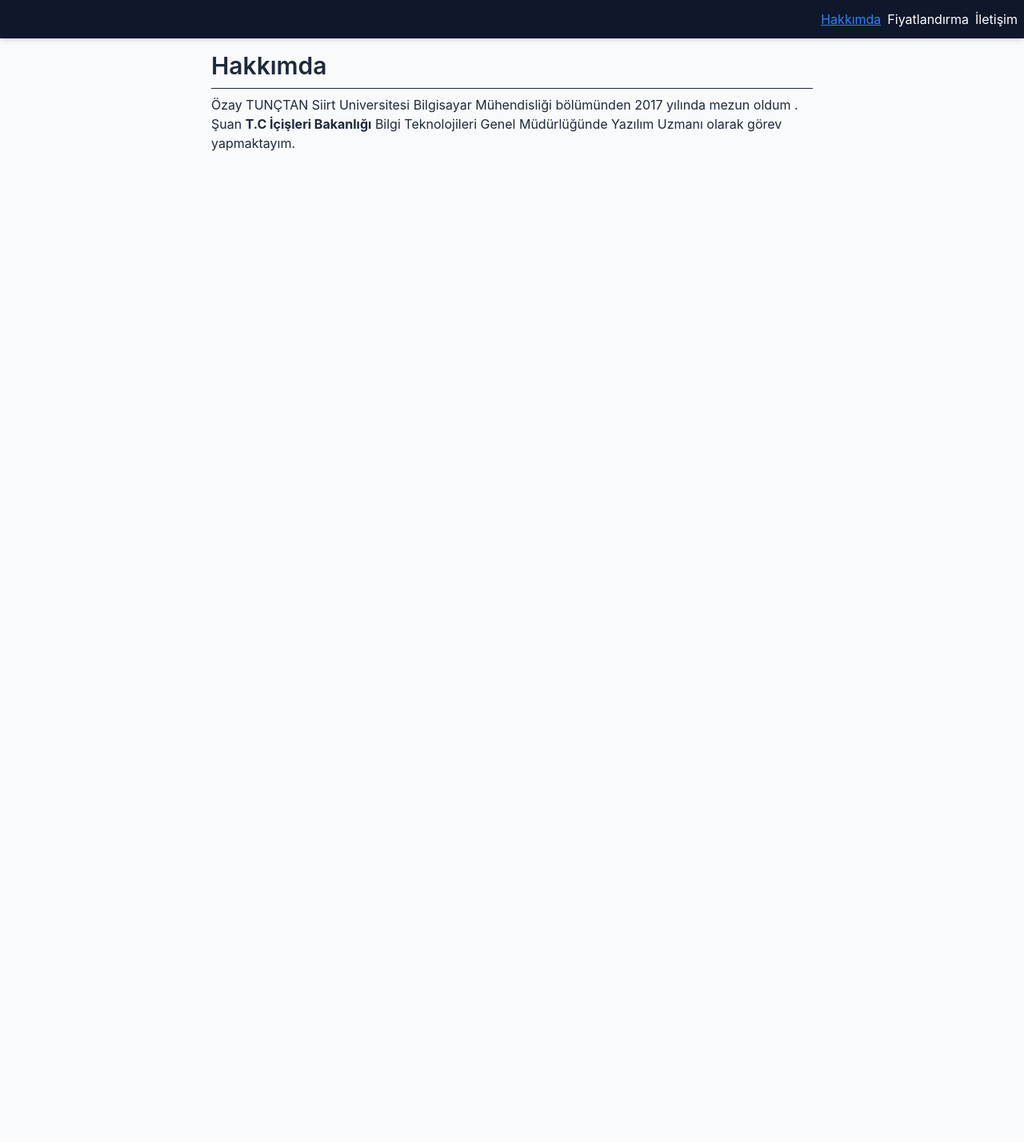
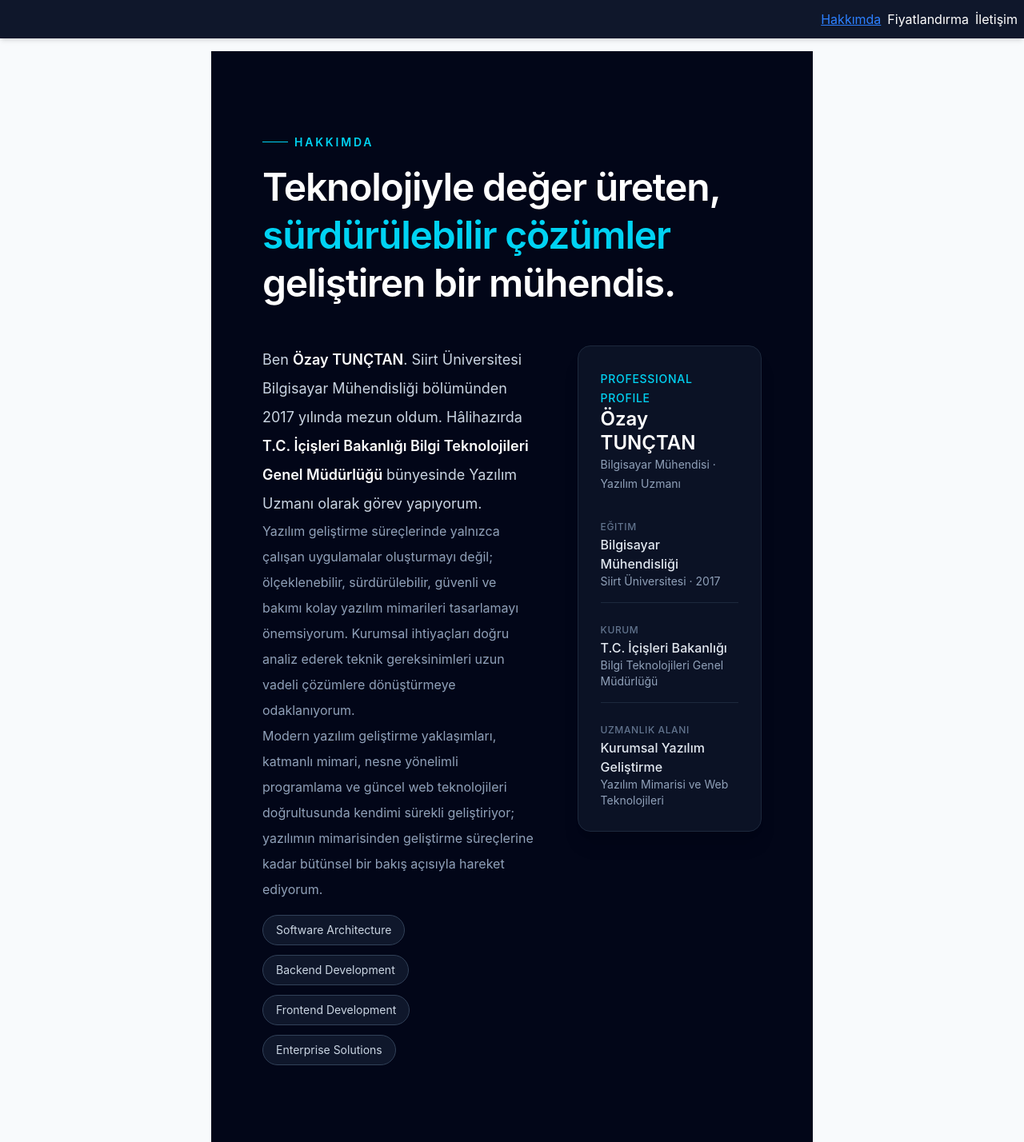
Before and after one commit to ozaytunctan/ng-v22-ssr, an Angular app: page /about in a window 1280 px wide. Shown: the whole page at 80% size. Before the commit the page ends 864 px from the top, so only its background shows below. Built offline with nearby package versions, Linux system fonts and the light colour scheme.

Commit message:
about page changes

```diff
--- a/src/app/pages/about/about.ts
+++ b/src/app/pages/about/about.ts
@@ -7,17 +7,128 @@ import { isPlatformBrowser, isPlatformServer } from '@angular/common';
   selector: 'about-page',
   styles: ``,
   template: `
-    <h1 class="text-3xl">Hakkımda</h1>
-    <hr class="my-2" />
+    <section id="about" class="relative overflow-hidden bg-slate-950 px-6 py-24 text-white sm:px-10 lg:px-16">
+      <div class="mx-auto max-w-6xl">
 
-    <section>
-      <p class="mb-4">
-        Özay TUNÇTAN
-        Siirt Universitesi Bilgisayar Mühendisliği bölümünden 2017 yılında mezun oldum .
-        Şuan <b>T.C İçişleri Bakanlığı</b> Bilgi Teknolojileri Genel Müdürlüğünde Yazılım Uzmanı olarak
-        görev yapmaktayım.
-      </p>
+        <!-- Section Header -->
+        <div class="mb-12">
+      <span class="mb-4 inline-flex items-center gap-2 text-sm font-semibold tracking-[0.2em] text-cyan-400 uppercase">
+        <span class="h-px w-8 bg-cyan-400"></span>
+        Hakkımda
+      </span>
+
+          <h2 class="max-w-3xl text-3xl font-bold leading-tight tracking-tight sm:text-4xl lg:text-5xl">
+            Teknolojiyle değer üreten,
+            <span class="text-cyan-400"> sürdürülebilir çözümler </span>
+            geliştiren bir mühendis.
+          </h2>
+        </div>
+
+        <!-- Content -->
+        <div class="grid gap-12 lg:grid-cols-[1.5fr_1fr] lg:items-start">
+
+          <!-- Biography -->
+          <div class="space-y-6">
+            <p class="text-lg leading-9 text-slate-300">
+              Ben <strong class="font-semibold text-white">Özay TUNÇTAN</strong>.
+              Siirt Üniversitesi Bilgisayar Mühendisliği bölümünden
+              2017 yılında mezun oldum. Hâlihazırda
+              <strong class="font-semibold text-white">
+                T.C. İçişleri Bakanlığı Bilgi Teknolojileri Genel Müdürlüğü
+              </strong>
+              bünyesinde Yazılım Uzmanı olarak görev yapıyorum.
+            </p>
+
+            <p class="text-base leading-8 text-slate-400">
+              Yazılım geliştirme süreçlerinde yalnızca çalışan uygulamalar
+              oluşturmayı değil; ölçeklenebilir, sürdürülebilir, güvenli
+              ve bakımı kolay yazılım mimarileri tasarlamayı önemsiyorum.
+              Kurumsal ihtiyaçları doğru analiz ederek teknik gereksinimleri
+              uzun vadeli çözümlere dönüştürmeye odaklanıyorum.
+            </p>
+
+            <p class="text-base leading-8 text-slate-400">
+              Modern yazılım geliştirme yaklaşımları, katmanlı mimari,
+              nesne yönelimli programlama ve güncel web teknolojileri
+              doğrultusunda kendimi sürekli geliştiriyor; yazılımın
+              mimarisinden geliştirme süreçlerine kadar bütünsel bir
+              bakış açısıyla hareket ediyorum.
+            </p>
+
+            <!-- Focus Areas -->
+            <div class="flex flex-wrap gap-3 pt-4">
+          <span class="rounded-full border border-slate-700 bg-slate-900 px-4 py-2 text-sm text-slate-300">
+            Software Architecture
+          </span>
+              <span class="rounded-full border border-slate-700 bg-slate-900 px-4 py-2 text-sm text-slate-300">
+            Backend Development
+          </span>
+              <span class="rounded-full border border-slate-700 bg-slate-900 px-4 py-2 text-sm text-slate-300">
+            Frontend Development
+          </span>
+              <span class="rounded-full border border-slate-700 bg-slate-900 px-4 py-2 text-sm text-slate-300">
+            Enterprise Solutions
+          </span>
+            </div>
+          </div>
+
+          <!-- Professional Profile -->
+          <aside class="rounded-2xl border border-slate-800 bg-slate-900/70 p-7 shadow-xl">
+            <div class="mb-7">
+          <span class="text-sm font-medium tracking-wider text-cyan-400 uppercase">
+            Professional Profile
+          </span>
+              <h3 class="mt-3 text-2xl font-bold text-white">
+                Özay TUNÇTAN
+              </h3>
+              <p class="mt-2 text-sm leading-6 text-slate-400">
+                Bilgisayar Mühendisi · Yazılım Uzmanı
+              </p>
+            </div>
+
+            <div class="space-y-5">
+              <div class="border-b border-slate-800 pb-4">
+            <span class="text-xs font-medium tracking-wider text-slate-500 uppercase">
+              Eğitim
+            </span>
+                <p class="mt-2 font-medium text-slate-200">
+                  Bilgisayar Mühendisliği
+                </p>
+                <p class="mt-1 text-sm text-slate-400">
+                  Siirt Üniversitesi · 2017
+                </p>
+              </div>
+
+              <div class="border-b border-slate-800 pb-4">
+            <span class="text-xs font-medium tracking-wider text-slate-500 uppercase">
+              Kurum
+            </span>
+                <p class="mt-2 font-medium text-slate-200">
+                  T.C. İçişleri Bakanlığı
+                </p>
+                <p class="mt-1 text-sm text-slate-400">
+                  Bilgi Teknolojileri Genel Müdürlüğü
+                </p>
+              </div>
+
+              <div>
+            <span class="text-xs font-medium tracking-wider text-slate-500 uppercase">
+              Uzmanlık Alanı
+            </span>
+                <p class="mt-2 font-medium text-slate-200">
+                  Kurumsal Yazılım Geliştirme
+                </p>
+                <p class="mt-1 text-sm text-slate-400">
+                  Yazılım Mimarisi ve Web Teknolojileri
+                </p>
+              </div>
+            </div>
+          </aside>
+
+        </div>
+      </div>
     </section>
+
   `,
 })
 export class About implements OnInit {
```
